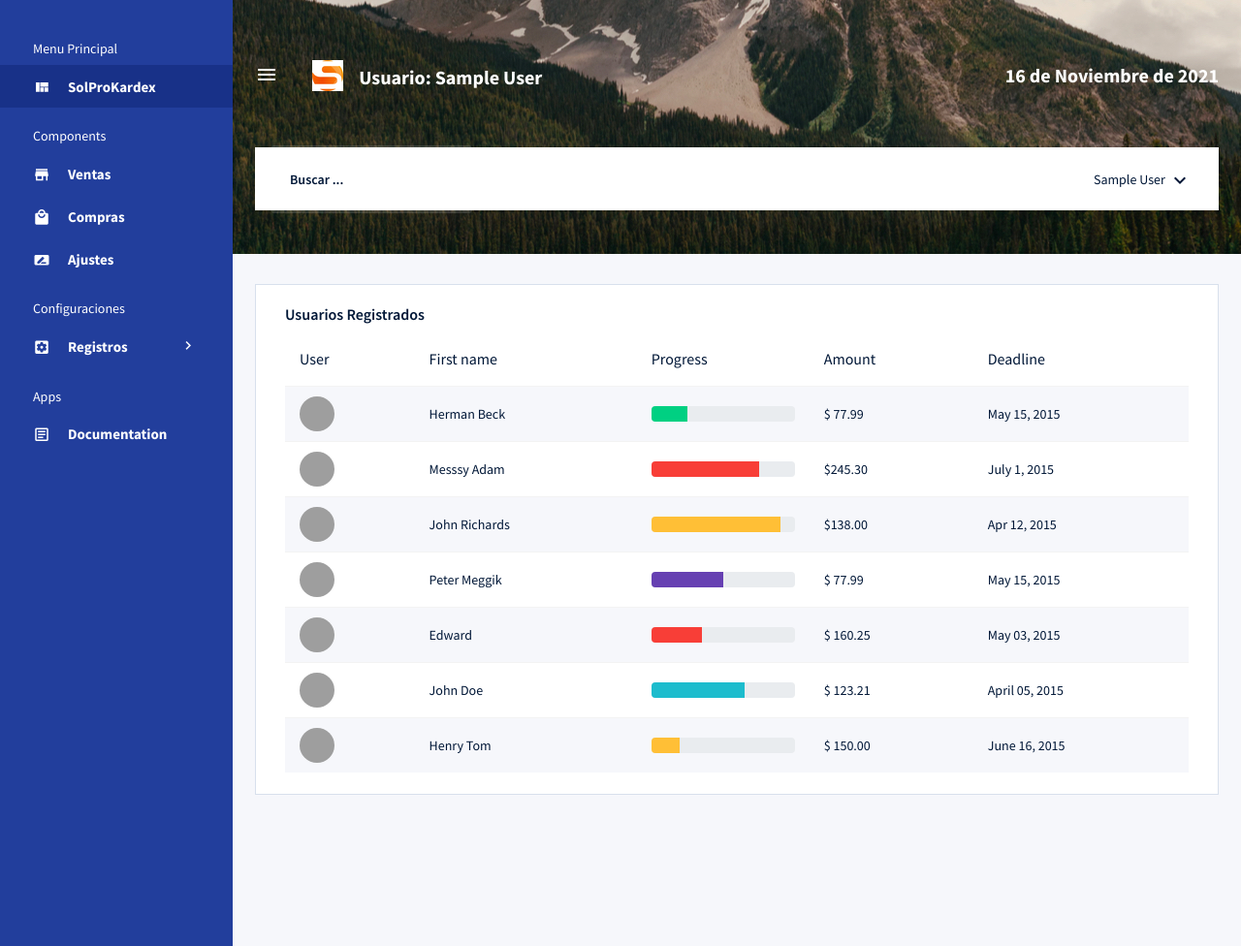
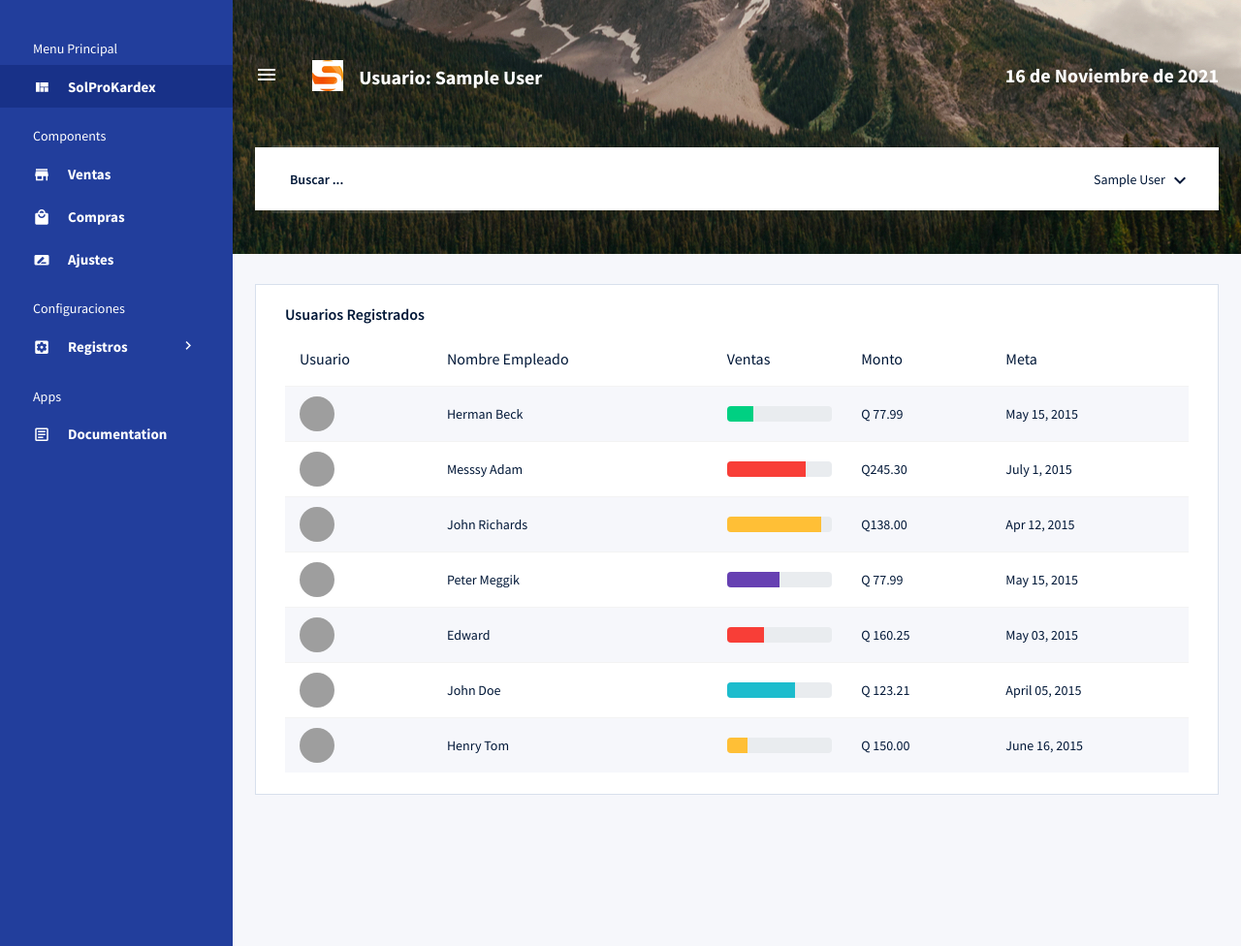
Before and after one commit to jcabrera37/SolproKardex, a PHP site: page /sistema/SolProKardex.php in a window 1280 px wide. Shown: the whole page at 97% size. Run offline with PHP 8.4, Linux system fonts and the light colour scheme; the visitor is signed in with stand-in values (Sample User, id 1); grey boxes are pictures that could not be loaded.

Commit message:
traduction users

```diff
--- a/sistema/SolproKardex.php
+++ b/sistema/SolproKardex.php
@@ -40,19 +40,19 @@
                       <thead>
                         <tr>
                           <th>
-                            User
+                            Usuario
                           </th>
                           <th>
-                            First name
+                            Nombre Empleado
                           </th>
                           <th>
-                            Progress
+                            Ventas
                           </th>
                           <th>
-                            Amount
+                            Monto
                           </th>
                           <th>
-                            Deadline
+                            Meta
                           </th>
                         </tr>
                       </thead>
@@ -70,7 +70,7 @@
                             </div>
                           </td>
                           <td>
-                            $ 77.99
+                            Q 77.99
                           </td>
                           <td>
                             May 15, 2015
@@ -89,7 +89,7 @@
                             </div>
                           </td>
                           <td>
-                            $245.30
+                            Q245.30
                           </td>
                           <td>
                             July 1, 2015
@@ -108,7 +108,7 @@
                             </div>
                           </td>
                           <td>
-                            $138.00
+                            Q138.00
                           </td>
                           <td>
                             Apr 12, 2015
@@ -127,7 +127,7 @@
                             </div>
                           </td>
                           <td>
-                            $ 77.99
+                            Q 77.99
                           </td>
                           <td>
                             May 15, 2015
@@ -146,7 +146,7 @@
                             </div>
                           </td>
                           <td>
-                            $ 160.25
+                            Q 160.25
                           </td>
                           <td>
                             May 03, 2015
@@ -165,7 +165,7 @@
                             </div>
                           </td>
                           <td>
-                            $ 123.21
+                            Q 123.21
                           </td>
                           <td>
                             April 05, 2015
@@ -184,7 +184,7 @@
                             </div>
                           </td>
                           <td>
-                            $ 150.00
+                            Q 150.00
                           </td>
                           <td>
                             June 16, 2015
```
